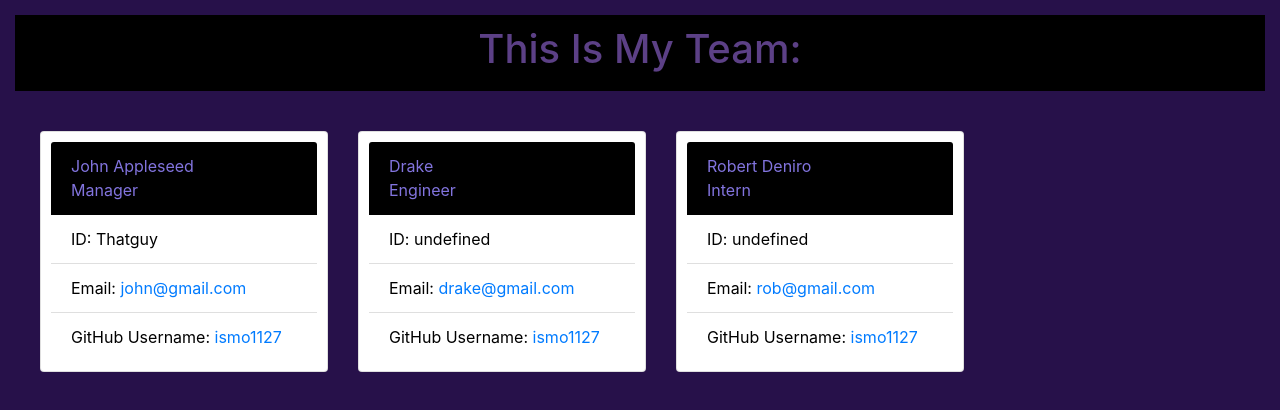
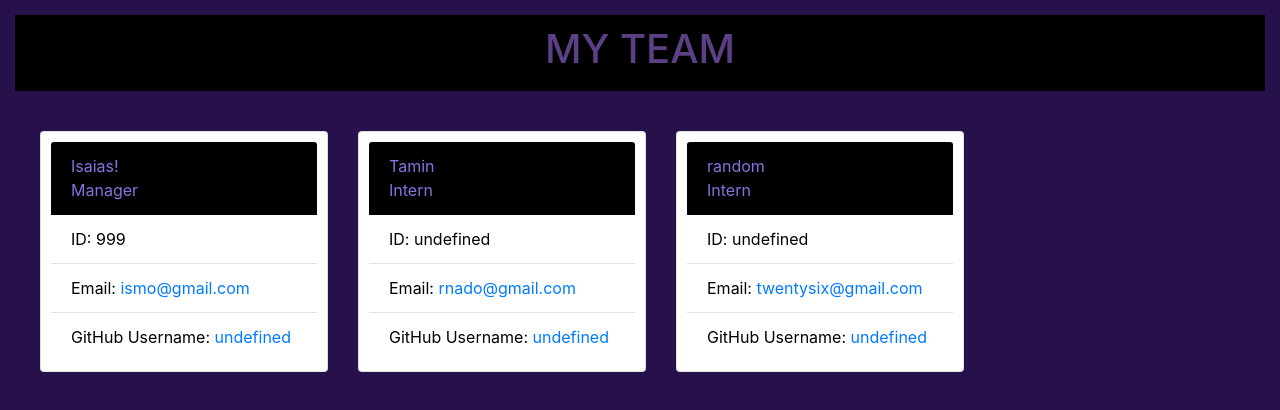
Before and after one commit to mrza1127/team-profile-generator, a website: page dist/index.html in a window 1280 px wide. Drawn offline with nearby package versions, Linux system fonts and the light colour scheme.

```diff
--- a/dist/index.html
+++ b/dist/index.html
@@ -1,4 +1,5 @@
-<!DOCTYPE html>
+
+    <!DOCTYPE html>
 <html lang="en">
 <head>
     <meta charset="UTF-8">
@@ -10,46 +11,42 @@
 </head>
 <body>
     <header>
-        <h1>This Is My Team:</h1>
+        <h1>MY TEAM</h1>
     </header>
-
     <main>
         <div class="card" style="width: 18rem;">
     <div class="card-header">
-        John Appleseed<br/>
+        Isaias!<br/>
         <i class="fas fa-mug-hot"></i>Manager</div>
         <ul class="list-group list-group-flush">
-            <li class="list-group-item">ID: Thatguy</li>
-            <li class="list-group-item">Email: <span id="email"><a href="mailto:undefined">john@gmail.com</a></span></li>
-            <li class="list-group-item">GitHub Username: <a target="blank" href="https://github.com/ismo1127"> ismo1127</a></li>
+            <li class="list-group-item">ID: 999</li>
+            <li class="list-group-item">Email: <span id="email"><a href="mailto:ismo@gmail.com">ismo@gmail.com</a></span></li>
+            <li class="list-group-item">GitHub Username: <a target="blank" href="https://github.com/undefined"> undefined</a></li>
         </ul>
     </div>
 
         <div class="card" style="width: 18rem;">
     <div class="card-header">
-        Drake<br/>
-        <i class="fas fa-mug-hot"></i>Engineer</div>
+        Tamin<br/>
+        <i class="fas fa-mug-hot"></i>Intern</div>
         <ul class="list-group list-group-flush">
             <li class="list-group-item">ID: undefined</li>
-            <li class="list-group-item">Email: <span id="email"><a href="mailto:undefined">drake@gmail.com</a></span></li>
-            <li class="list-group-item">GitHub Username: <a target="blank" href="https://github.com/ismo1127"> ismo1127</a></li>
+            <li class="list-group-item">Email: <span id="email"><a href="mailto:rnado@gmail.com">rnado@gmail.com</a></span></li>
+            <li class="list-group-item">GitHub Username: <a target="blank" href="https://github.com/undefined"> undefined</a></li>
         </ul>
     </div>
 
         <div class="card" style="width: 18rem;">
     <div class="card-header">
-        Robert Deniro<br/>
+        random<br/>
         <i class="fas fa-mug-hot"></i>Intern</div>
         <ul class="list-group list-group-flush">
             <li class="list-group-item">ID: undefined</li>
-            <li class="list-group-item">Email: <span id="email"><a href="mailto:undefined">rob@gmail.com</a></span></li>
-            <li class="list-group-item">GitHub Username: <a target="blank" href="https://github.com/ismo1127"> ismo1127</a></li>
+            <li class="list-group-item">Email: <span id="email"><a href="mailto:twentysix@gmail.com">twentysix@gmail.com</a></span></li>
+            <li class="list-group-item">GitHub Username: <a target="blank" href="https://github.com/undefined"> undefined</a></li>
         </ul>
     </div>
     </main>
-
-
     <script src="https://code.jquery.com/jquery-3.4.1.min.js"></script>
 </body>
-
 </html>
```
Also changed, not shown: README.md.
